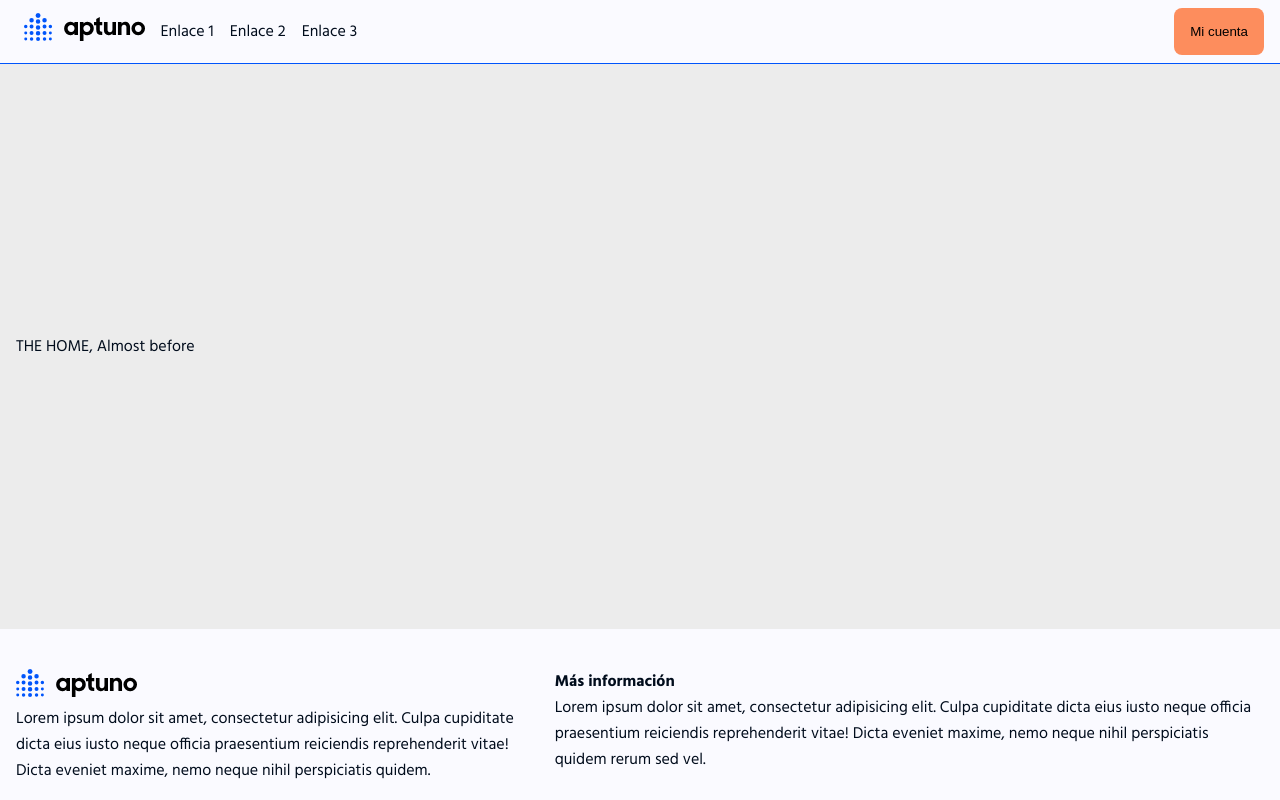
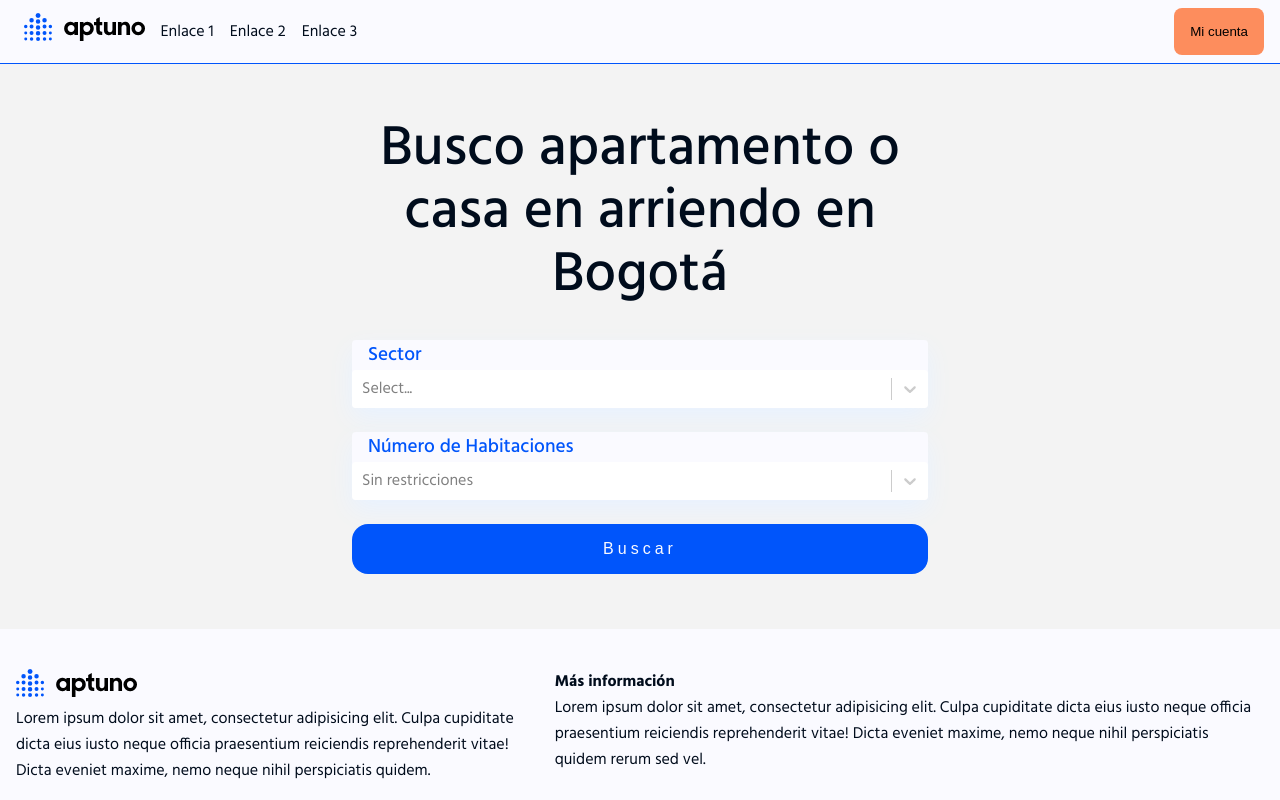
Before and after one commit to jhnemogap/jhnemogap-aptuno-frontend, a Next.js app: page / in a window 1280 px wide. Built offline with nearby package versions, Linux system fonts and the light colour scheme.

Commit message:
[ADD]: SearchImmovables component only has home mode

```diff
--- a/package.json
+++ b/package.json
@@ -14,7 +14,8 @@
     "react": "17.0.2",
     "react-awesome-slider": "4.1.0",
     "react-dom": "17.0.2",
-    "react-icons": "4.2.0"
+    "react-icons": "4.2.0",
+    "react-select": "4.3.1"
   },
   "devDependencies": {
     "prettier": "2.3.0",
--- /dev/null
+++ b/src/components/SearchImmovables/SearchImmovables.jsx
@@ -0,0 +1,74 @@
+import { useState } from "react";
+import Select from "react-select";
+import { useRouter } from "next/router";
+
+import styles from "./SearchImmovables.module.scss";
+import { routeImmovables } from "@/routes/paths";
+
+export function SearchImmovables() {
+  const roomOptions = [
+    { value: 1, label: "1 habitación" },
+    { value: 2, label: "2 habitaciones" },
+    { value: 3, label: "3 habitaciones" },
+    { value: 4, label: "4 habitaciones" },
+  ];
+  const regionOptions = [
+    { value: "B", label: "Bogotá" },
+    { value: "M", label: "Medellín" },
+    { value: "L", label: "Lo que sea" }
+  ]
+
+  const router = useRouter();
+  const [regionSelected, setRegionSelected] = useState("");
+  const [roomsSelected, setRoomsSelected] = useState([]);
+
+  const handleSelectRegion = ({ value }) => setRegionSelected(value);
+
+  const handleSelectRooms = (_, actionInfo) => {
+    if (actionInfo.action === "select-option") {
+      setRoomsSelected((prev) => [...prev, actionInfo.option.value]);
+      return;
+    }
+    if (actionInfo.action === "remove-value") {
+      setRoomsSelected((prev) => prev.filter((val) => val !== actionInfo.removedValue.value));
+      return;
+    }
+    if (actionInfo.action === "clear") setRoomsSelected([]);
+  };
+
+  const handleSubmit = (event) => {
+    event.preventDefault();
+    router.push(routeImmovables(regionSelected, roomsSelected));
+  };
+
+  return (
+    <section className={styles.search}>
+      <h1 className={styles.title}>
+        Busco apartamento o casa en arriendo en Bogotá
+      </h1>
+
+      <form className={styles.form} onSubmit={handleSubmit}>
+        <div className={styles.formItemIn}>
+          <label htmlFor="region">Sector</label>
+          <Select id="select-region" name="region" options={regionOptions} onChange={handleSelectRegion} />
+        </div>
+
+        <div className={styles.formItemIn}>
+          <label htmlFor="rooms">Número de Habitaciones</label>
+          <Select
+            id="select-rooms"
+            name="rooms"
+            options={roomOptions}
+            onChange={handleSelectRooms}
+            isMulti
+            placeholder="Sin restricciones"
+          />
+        </div>
+
+        <button type="submit" className={styles.submitBtn}>
+          <p>Buscar</p>
+        </button>
+      </form>
+    </section>
+  );
+}
--- /dev/null
+++ b/src/components/SearchImmovables/SearchImmovables.module.scss
@@ -0,0 +1,49 @@
+@use "../../styles/vars";
+@use "sass:color";
+
+.search {
+  width: 100%;
+  max-width: vars.$sizeTimes36;
+  text-align: center;
+  background-color: transparent;
+
+  .title {
+    font-size: 3.5rem;
+    font-weight: 500;
+    line-height: 1.125;
+    margin-bottom: vars.$sizeTimes2;
+  }
+}
+
+.form {
+  display: grid;
+  row-gap: vars.$sizeTimes1-5;
+  width: 100%;
+  text-align: left;
+
+  &ItemIn {
+    background-color: vars.$bgColorSecondary;
+    border-radius: vars.$sizeTimes-1-4;
+    box-shadow: 0 10px 25px 0 color.adjust(vars.$bgColorTertiaryAction, $lightness: 90%);
+    label {
+      font-size: 1.2em;
+      font-weight: 500;
+      padding-left: vars.$sizeTimes1;
+      color: vars.$fontColorSecondary;
+    }
+    div {
+      border-style: none;
+    }
+  }
+
+  .submitBtn {
+    font-size: 1rem;
+    width: 100%;
+    padding: vars.$sizeTimes1 vars.$sizeTimes1-5;
+    letter-spacing: vars.$sizeTimes-1-4;
+    color: vars.$brandColorPrimaryWhite;
+    background-color: vars.$bgColorPrimaryAction;
+    border-style: none;
+    border-radius: vars.$sizeTimes1;
+  }
+}
--- a/src/components/index.js
+++ b/src/components/index.js
@@ -2,3 +2,4 @@ export * from "./LogoToHome/LogoToHome";
 export * from "./MainFooter/MainFooter";
 export * from "./MainHeader/MainHeader";
 export * from "./PropertyCard/PropertyCard";
+export * from "./SearchImmovables/SearchImmovables";
--- a/src/pages/index.jsx
+++ b/src/pages/index.jsx
@@ -1,3 +1,9 @@
+import { SearchImmovables } from "@/components/index";
+
 export default function Home() {
-  return <div>THE HOME, Almost before</div>;
+  return (
+    <div style={{ display: "flex", flexDirection: "column", alignItems: "center" }}>
+      <SearchImmovables />
+    </div>
+  );
 }
--- a/src/styles/_vars.scss
+++ b/src/styles/_vars.scss
@@ -11,9 +11,9 @@ $fontColorSecondary: $brandColorPrimary;
 $fontColorPrimaryLight: color.adjust($fontColorPrimary, $alpha: -0.24);
 $fontColorPrimaryLink: $colorPrimaryAction;
 
-$bgColorPrimary: color.adjust($brandColorPrimaryWhite, $blackness: 8%);
+$bgColorPrimary: color.adjust($brandColorPrimaryWhite, $blackness: 5%);
 $bgColorSecondary: $brandColorPrimaryWhite;
-$bgColorPrimaryAction: $colorPrimaryAction;
+$bgColorPrimaryAction: $brandColorPrimary;
 $bgColorSecondaryAction: $colorSecondaryAction;
 $bgColorTertiaryAction: $brandColorSecondary;
 
@@ -24,7 +24,7 @@ $sizeTimes-1-8: $fontSizeRoot * 0.125; // 16 * 1/8 => 2
 $sizeTimes-1-4: $fontSizeRoot * 0.25; // 16 * 1/4 => 4
 $sizeTimes-1-2: $fontSizeRoot * 0.5; // 16 * 1/2 => 8
 $sizeTimes1: $fontSizeRoot * 1; // 16 * 1 => 16
-$sizeTimes1-5: $fontSizeRoot * 1; // 16 * 1.5 => 24
+$sizeTimes1-5: $fontSizeRoot * 1.5; // 16 * 1.5 => 24
 $sizeTimes2: $fontSizeRoot * 2; // 16 * 2 => 32
 $sizeTimes2-5: $fontSizeRoot * 2.5; // 16 * 2.5 => 40
 $sizeTimes3: $fontSizeRoot * 3; // 16 * 1 => 48
```
Also changed, not shown: 1 other file (tests, documents, lock files or other folders).
